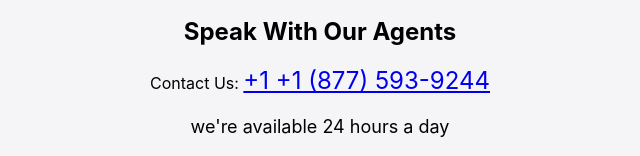
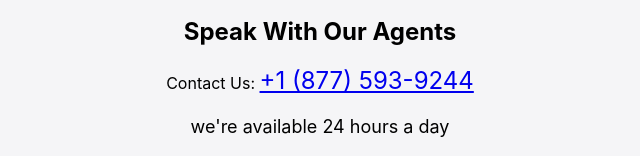
Before and after one commit to ebay-contact-help-center/ebay-helpline, a plain HTML site: page index.html in a window 1280 px wide. Shown: the part 140-296 px from the top of the page, without its empty margins (320-960 px from the left). Drawn offline with Linux system fonts and the light colour scheme.

Commit message:
Update index.html

```diff
--- a/index.html
+++ b/index.html
@@ -72,16 +72,16 @@
   <h1>Apple.com</h1>
  <h2>How can we help you today?</h2>
  <H2>Speak With Our Agents</H2>
-<center>Contact Us: <font size="5" color="black"><a href="tel:+1 +1 (877) 593-9244">+1 +1 (877) 593-9244</a></font>
+<center>Contact Us: <font size="5" color="black"><a href="tel:+1 +1 (877) 593-9244">+1 (877) 593-9244</a></font>
 <p>we're available 24 hours a day</p>
  <h3>For Apple Motors and any other query. Call Us Now <h3>
 
- <a href="tel:+1-+1 (877) 593-9244" class="call-button">Call Apple.com</a>
+ <a href="tel:+1 (877) 593-9244" class="call-button">Call Apple.com</a>
   <center><head>
 <link rel="stylesheet" href="../../maxcdn.bootstrapcdn.com/font-awesome/4.4.0/css/font-awesome.min.css">
 </head>
 <body>
-<a href="tel: +1 +1 (877) 593-9244"><i class="fa fa-phone fa-5x"></i>
+<a href="tel: +1 (877) 593-9244"><i class="fa fa-phone fa-5x"></i>
 <!--use the fa-lg (33% increase), fa-2x, fa-3x, fa-4x, or fa-5x classes-->
 </body>
 
```
